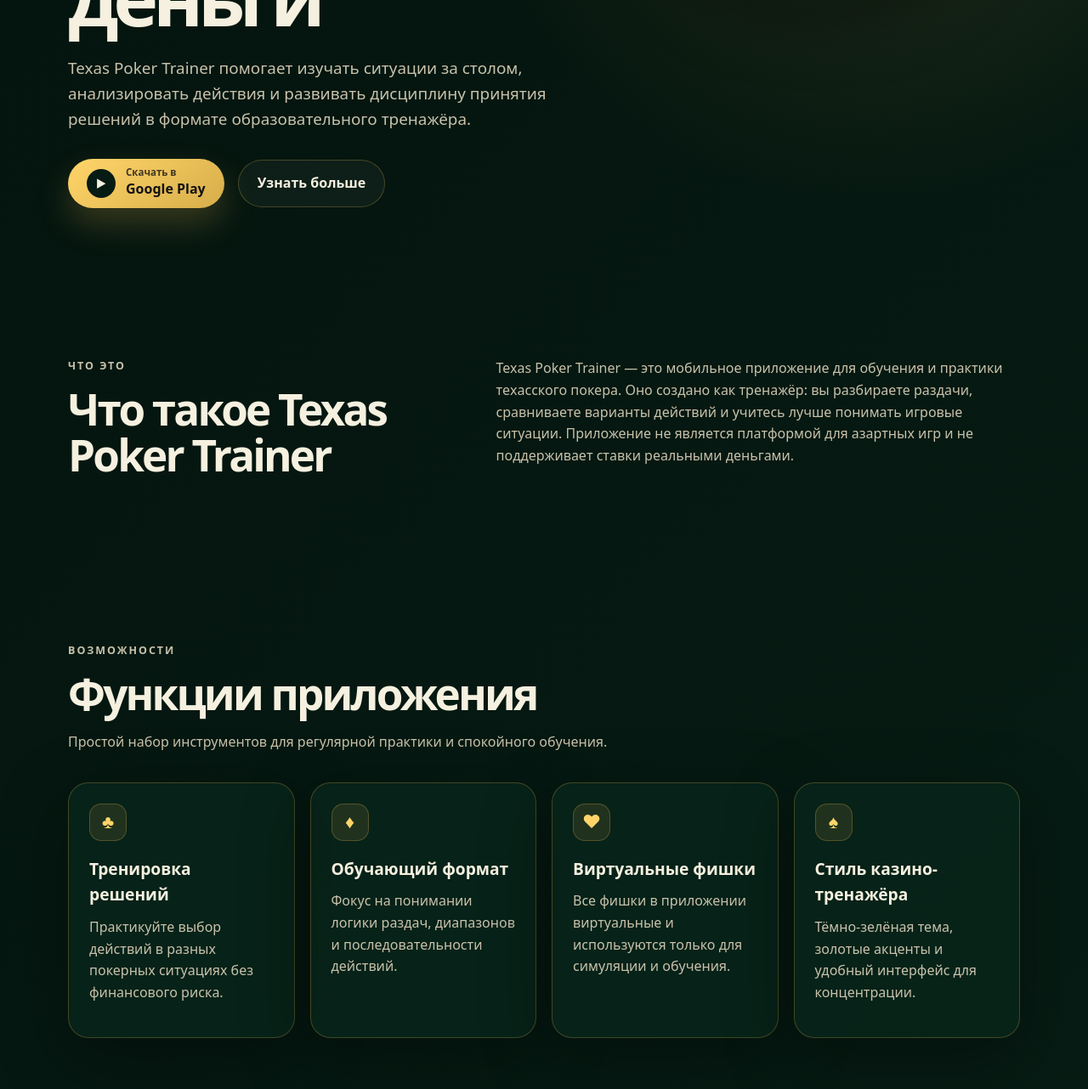
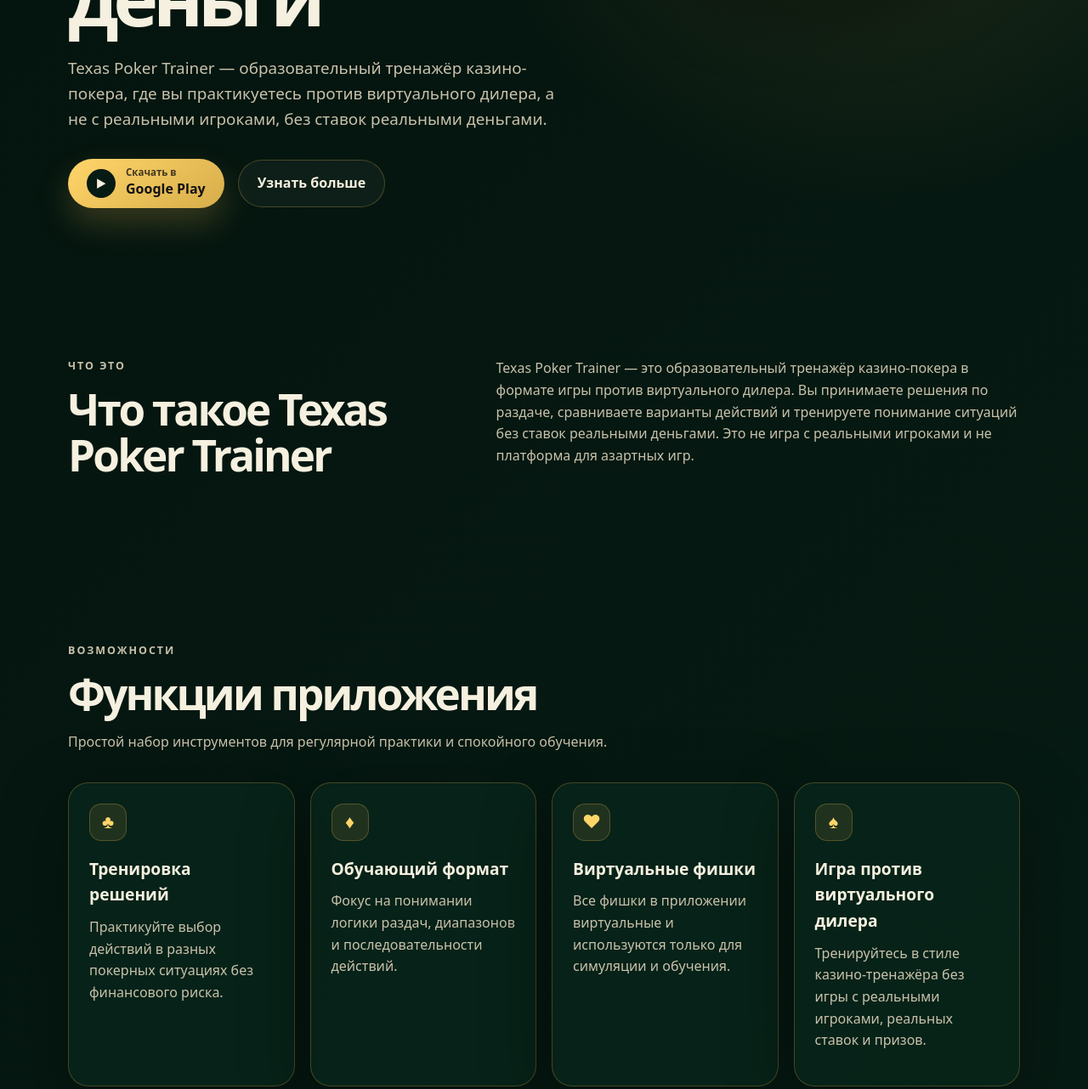
Before and after one commit to egomoncuk-arch/texas-poker-trainer-site, a plain HTML site: page website/ru/index.html in a window 1280 px wide. Shown: the part 769-2051 px from the top of the page at 85% size. Drawn offline with Linux system fonts and the light colour scheme.

Commit message:
Polish Russian trainer copy

```diff
--- a/website/ru/index.html
+++ b/website/ru/index.html
@@ -38,8 +38,8 @@
         <p class="eyebrow">21+ • Только обучение • Виртуальные фишки</p>
         <h1>Тренируйте решения в техасском покере без игры на реальные деньги</h1>
         <p class="hero-text">
-          Texas Poker Trainer помогает изучать ситуации за столом, анализировать действия
-          и развивать дисциплину принятия решений в формате образовательного тренажёра.
+          Texas Poker Trainer — образовательный тренажёр казино-покера, где вы практикуетесь
+          против виртуального дилера, а не с реальными игроками, без ставок реальными деньгами.
         </p>
         <div class="hero-actions">
           <a
@@ -82,10 +82,10 @@
         <h2>Что такое Texas Poker Trainer</h2>
       </div>
       <p>
-        Texas Poker Trainer — это мобильное приложение для обучения и практики техасского
-        покера. Оно создано как тренажёр: вы разбираете раздачи, сравниваете варианты
-        действий и учитесь лучше понимать игровые ситуации. Приложение не является
-        платформой для азартных игр и не поддерживает ставки реальными деньгами.
+        Texas Poker Trainer — это образовательный тренажёр казино-покера в формате игры
+        против виртуального дилера. Вы принимаете решения по раздаче, сравниваете варианты
+        действий и тренируете понимание ситуаций без ставок реальными деньгами. Это не
+        игра с реальными игроками и не платформа для азартных игр.
       </p>
     </section>
 
@@ -113,8 +113,8 @@
         </article>
         <article class="feature-card">
           <span class="card-icon">♠</span>
-          <h3>Стиль казино-тренажёра</h3>
-          <p>Тёмно-зелёная тема, золотые акценты и удобный интерфейс для концентрации.</p>
+          <h3>Игра против виртуального дилера</h3>
+          <p>Тренируйтесь в стиле казино-тренажёра без игры с реальными игроками, реальных ставок и призов.</p>
         </article>
       </div>
     </section>
```
Also changed, not shown: website/en/index.html (+8 -8 lines).
